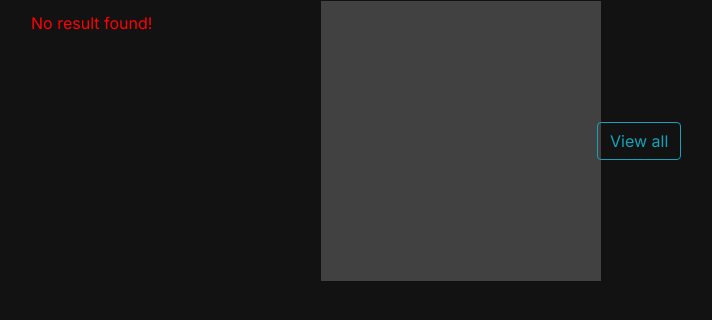
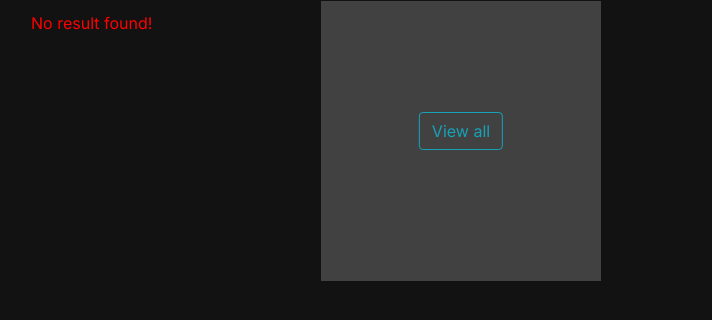
Before and after one commit to Uvaismon/babaco, a Django app: page / in a window 1280 px wide. Shown: the part 71-391 px from the top of the page, without its empty margins (43-755 px from the left). Run offline with Django 3.2, Linux system fonts and the light colour scheme; data that the repository does not hold is empty; some libraries are stand-ins or nearby versions.

Commit message:
Resolved view all card mis positioning in user home page.

```diff
--- a/user/static/user/home_user.css
+++ b/user/static/user/home_user.css
@@ -86,8 +86,8 @@
 }
 
 .view-all-btn {
-    position: absolute;
+    position: relative;
     top: 50%;
     left: 50%;
-    transform: translateY(-50%);
+    transform: translate(-50%, -50%);
 }
```
